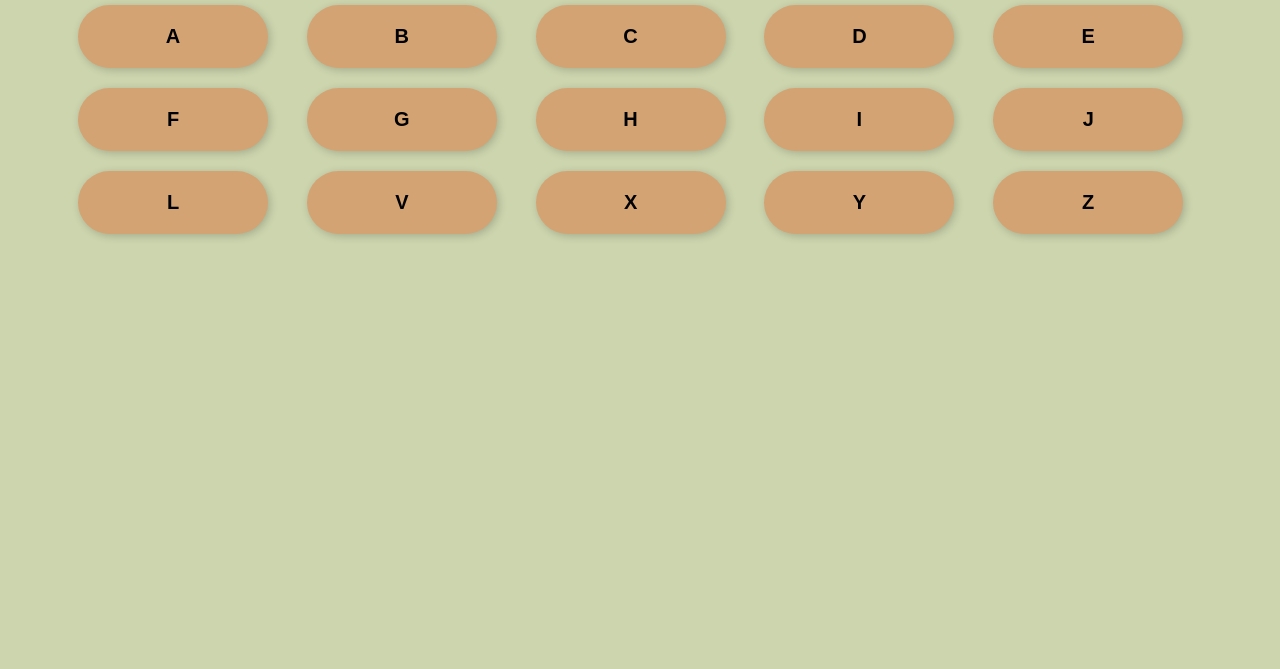
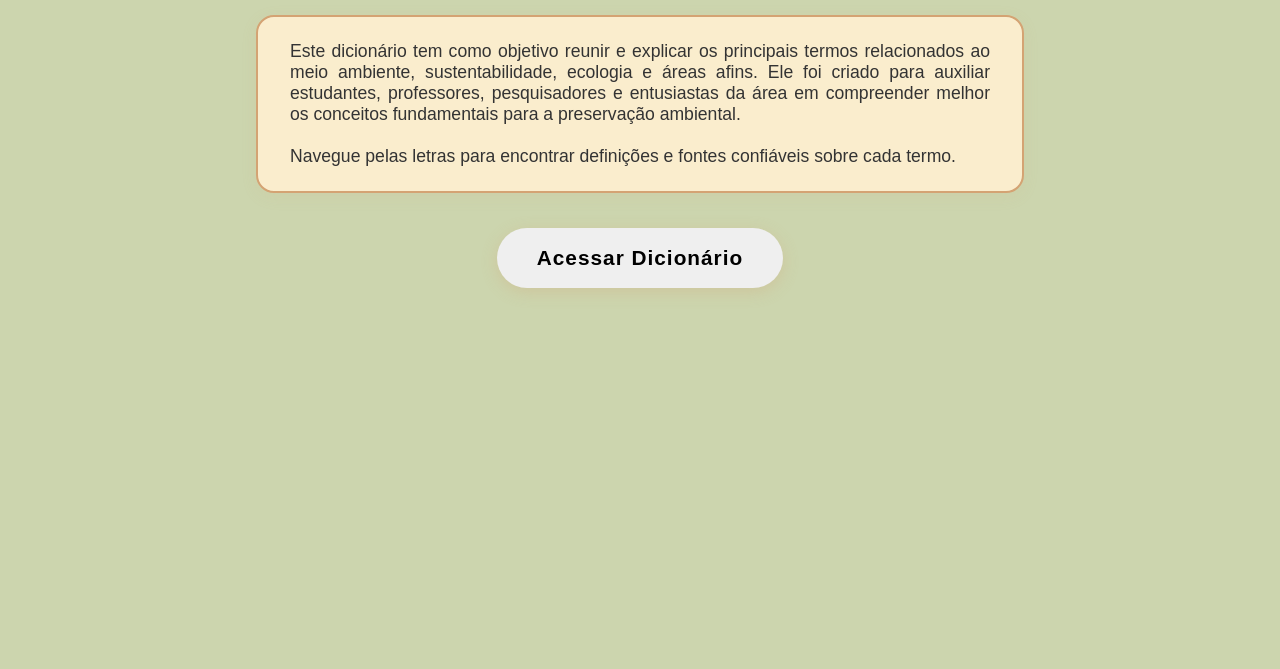
Before and after one commit to gihr0cha/apc, a plain HTML site: page index.html in a window 1280 px wide. Shown: the part 131-800 px from the top of the page. Drawn offline with Linux system fonts and the light colour scheme.

Commit message:
modified:   estilo.css 	modified:   gerar_html.py 	modified:   index.html

```diff
--- a/estilo.css
+++ b/estilo.css
@@ -94,3 +94,37 @@ footer a {
 footer a:hover {
     text-decoration: underline;
 }
+.revela-letras {
+  background: linear-gradient(90deg, #D4A373 60%);
+  color: #000;
+  font-size: 1.3em;
+  padding: 18px 40px;
+  border: none;
+  border-radius: 30px;
+  box-shadow: 0 4px 16px rgba(212,163,115,0.3);
+  cursor: pointer;
+  transition: transform 0.2s, box-shadow 0.2s, background 0.2s;
+  margin: 30px auto 20px auto;
+  display: block;
+  font-weight: bold;
+  letter-spacing: 1px;
+  outline: none;
+}
+
+.revela-letras:hover {
+  transform: scale(1.07);
+  box-shadow: 0 8px 24px rgba(212,163,115,0.4);
+  background: linear-gradient(#D4A373 100%);
+}
+.quadro-explicacao {
+  background: #faedcd;
+  border: 2px solid #D4A373;
+  border-radius: 18px;
+  padding: 24px 32px;
+  margin: 30px auto 35px auto;
+  max-width: 700px;
+  font-size: 1.1em;
+  color: #333;
+  box-shadow: 0 4px 16px rgba(212,163,115,0.10);
+  text-align: justify;
+}
--- a/index.html
+++ b/index.html
@@ -4,9 +4,22 @@
   <meta charset="UTF-8">
   <link rel="stylesheet" href="estilo.css">
   <title>Dicionário de Termos do Meio Ambiente</title>
+  <style>
+    #letras { display: none; }
+  </style>
 </head>
 <body>
-  <h1>Dicionário de Termos do Meio Ambiente</h1>
+  <h1>Bem-vindo ao Dicionário de Termos do Meio Ambiente</h1>
+  <div class="quadro-explicacao">
+    Este dicionário tem como objetivo reunir e explicar os principais termos relacionados ao meio ambiente, sustentabilidade, ecologia e áreas afins.
+    Ele foi criado para auxiliar estudantes, professores, pesquisadores e entusiastas da área em compreender melhor os conceitos fundamentais para a preservação ambiental.<br>
+    <br>
+    Navegue pelas letras para encontrar definições e fontes confiáveis sobre cada termo.
+  </div>
+  <button class="revela-letras" onclick="document.getElementById('letras').style.display='block'; this.style.display='none';">Acessar Dicionário</button>
+
+  <div id="letras">
+    <h2>Escolha a letra do seu termo:</h2>
     <div class="grid">
 
       <div class="letra">
@@ -70,5 +83,6 @@
       </div>
 
     </div>
+  </div>
 </body>
 </html>
```
Also changed, not shown: 1 other file. Lines whose indentation alone changed are shown as unchanged.
